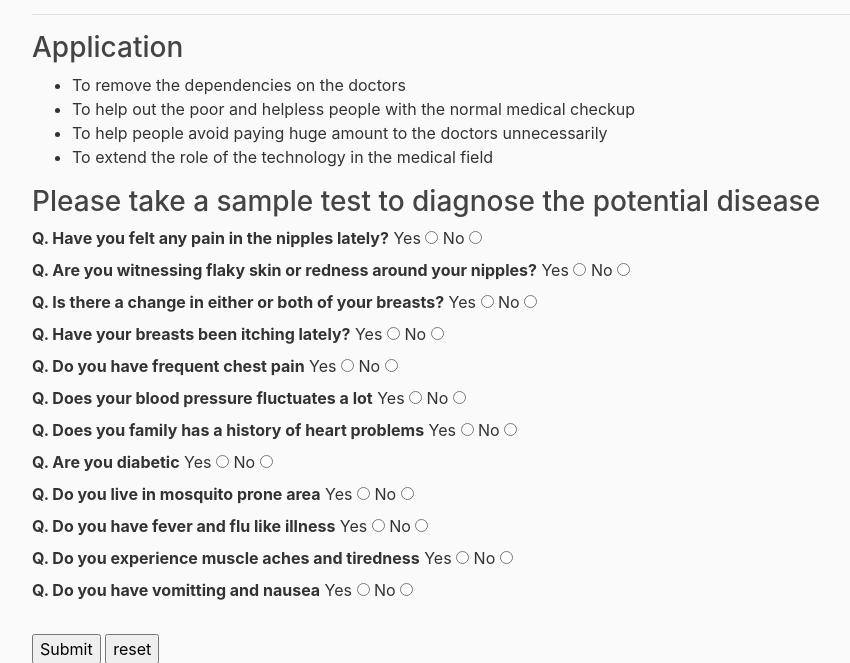
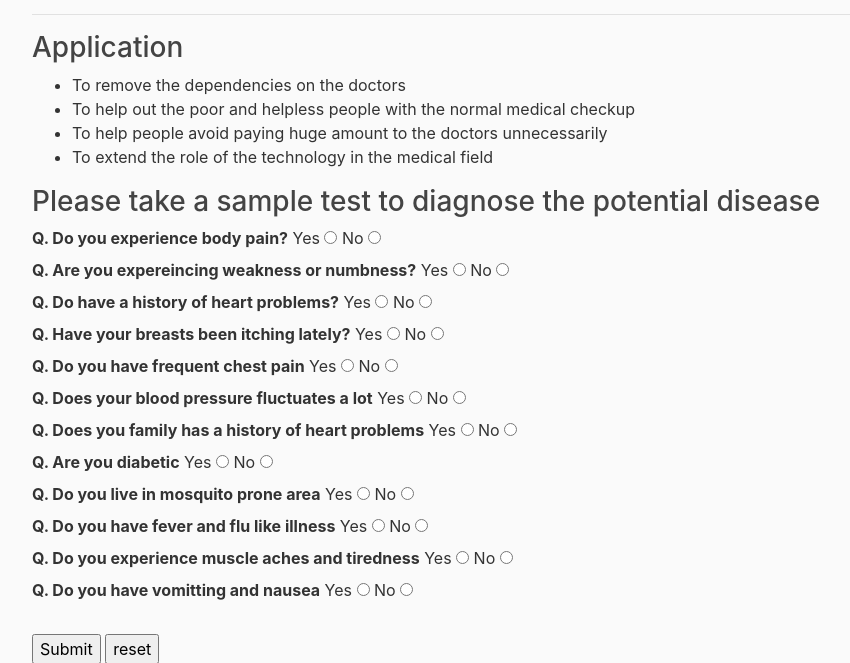
Before and after one commit to Divyang0601/NewHealth, a Flask app: page / in a window 1280 px wide. Shown: the part 334-997 px from the top of the page, without its empty margins (53-903 px from the left). Run offline with Flask 2, Linux system fonts and the light colour scheme; some libraries are stand-ins or nearby versions.

Commit message:
Update home.html

```diff
--- a/template/home.html
+++ b/template/home.html
@@ -88,7 +88,7 @@
             <h3> Please take a sample test to diagnose the potential disease </h3>
             <form action="/quiz_ans" method="POST">
 
-                <b>Q. Have you felt any pain in the nipples lately?</b>
+                <b>Q. Do you experience body pain?</b>
 
                 <label class="options">Yes
                             <input type="radio" name="radio1" value="1">
@@ -99,7 +99,7 @@
                             <span class="checkmark"></span>
                         </label>
                 <br>
-                <b>Q. Are you witnessing flaky skin or redness around your nipples?</b>
+                <b>Q. Are you expereincing weakness or numbness?</b>
 
                 <label class="options">Yes
                             <input type="radio" name="radio2" value="1">
@@ -111,7 +111,7 @@
                         </label>
 
                 <br>
-                <b>Q. Is there a change in either or both of your breasts?</b>
+                <b>Q. Do have a history of heart problems?</b>
 
                 <label class="options">Yes
                             <input type="radio" name="radio3" value="1">
```
